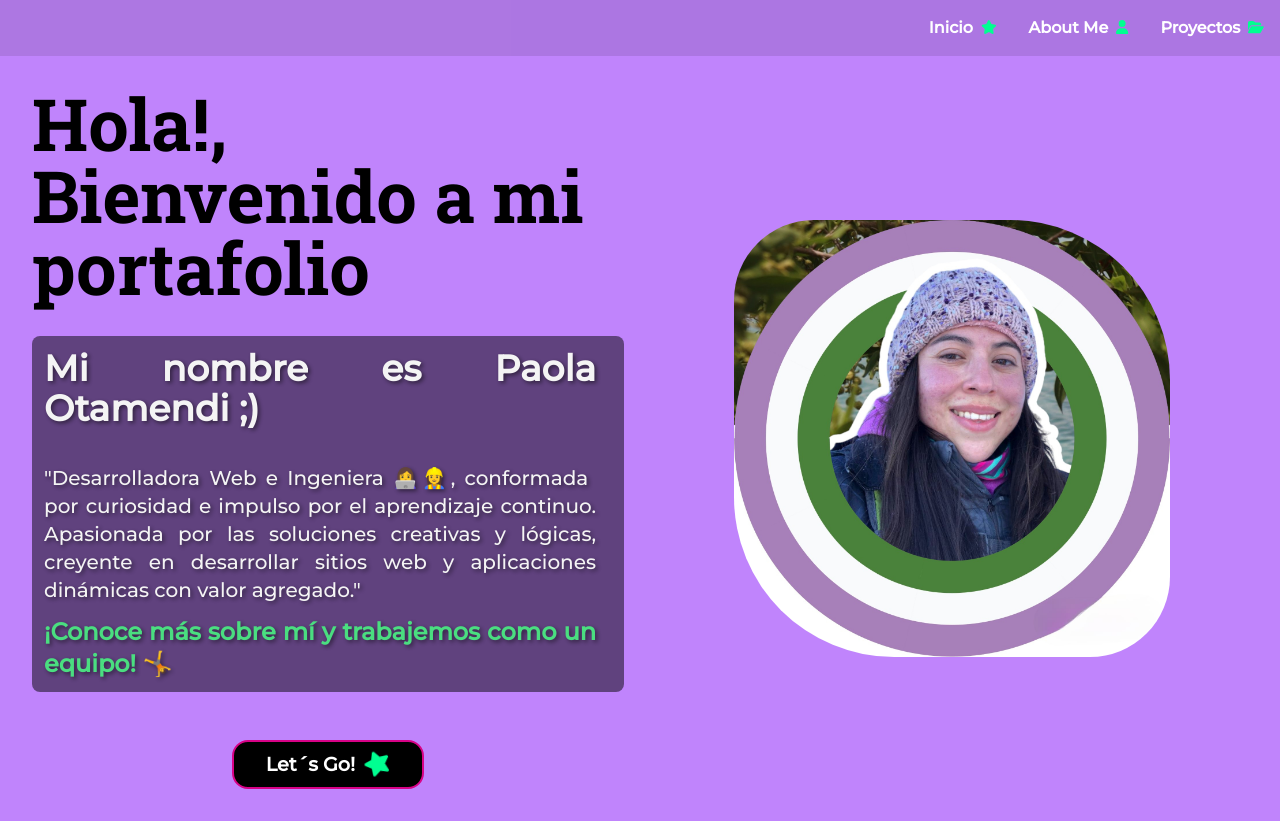
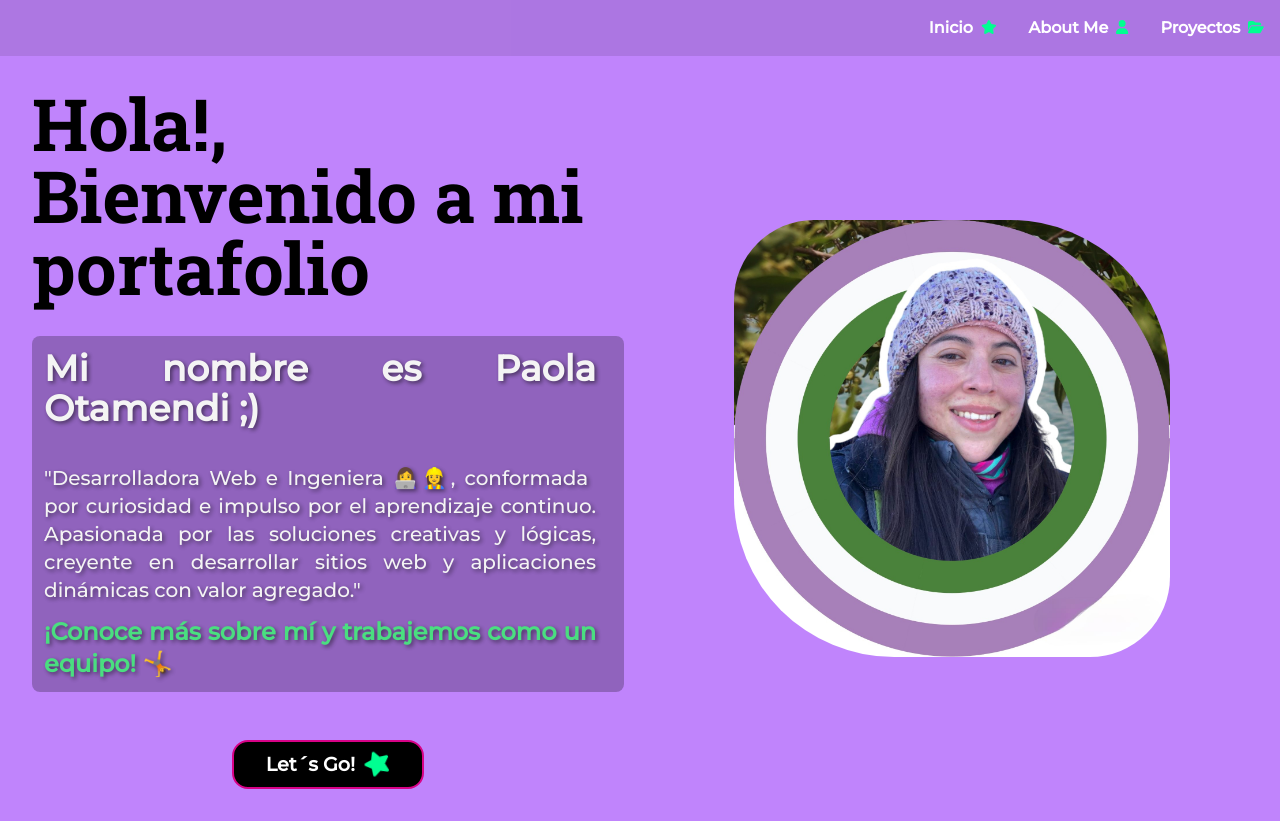
Before and after one commit to PaolaOtamendi/Portafolio, a React (Vite) app: page / in a window 1280 px wide. Built offline with nearby package versions, Linux system fonts and the light colour scheme.

Commit message:
fix fondo de texto home

```diff
--- a/src/components/Home.jsx
+++ b/src/components/Home.jsx
@@ -17,7 +17,7 @@ const Home = () => {
               Hola!, Bienvenido a mi portafolio
             </h1>
 
-          <div className="contain-iam bg-black bg-black-800 bg-opacity-50 animate__animated animate__backInDown">
+          <div className="contain-iam bg-black bg-black-800 bg-opacity-25 animate__animated animate__backInDown">
             <div className="my-name text-4xl m-3 flex">
               <h1>Mi nombre es Paola Otamendi ;)</h1>
             </div>
```
